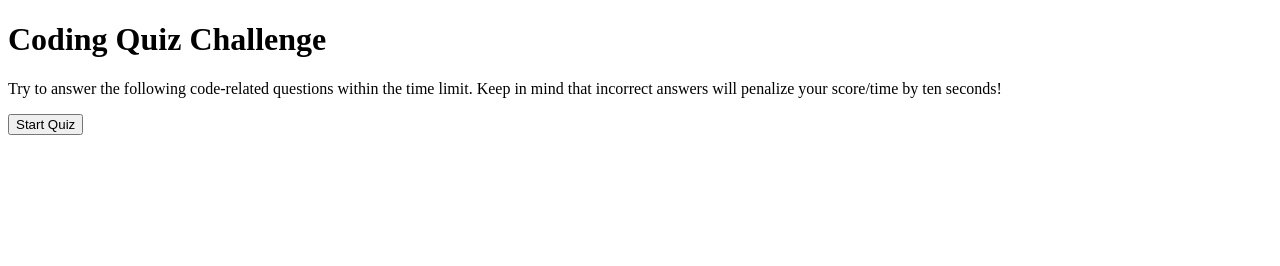
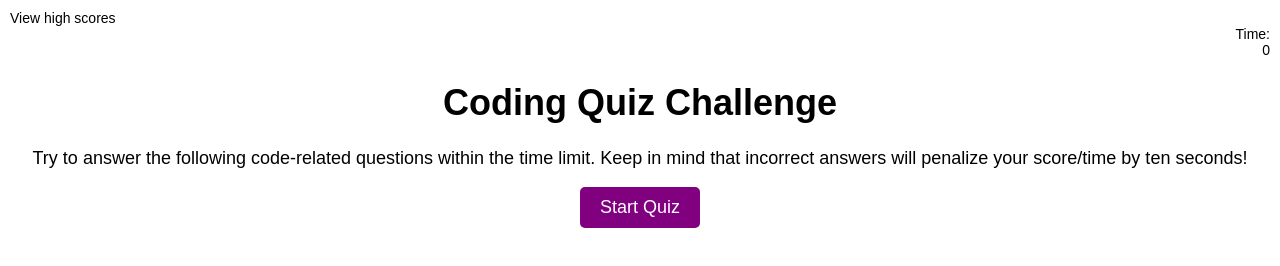
Before and after one commit to kdrummond528/Coding-Quiz, a plain HTML site: page index.html in a window 1280 px wide. Drawn offline with Linux system fonts and the light colour scheme.

Commit message:
created a highscores html and js added code to existing files

```diff
--- a/Assets/css/style.css
+++ b/Assets/css/style.css
@@ -0,0 +1,28 @@
+body {
+    font-family: Arial, Helvetica, sans-serif;
+    text-align: center;
+    font-size: 18px;
+    margin: 10px;
+}
+
+.view-highscores {
+    text-align: left;
+    font-size: 14px;
+}
+
+.timer {
+    text-align: right;
+    font-size: 14px;
+}
+
+.start-button button {
+    border-radius: 5px;
+    background-color: purple;
+    color: white;
+    padding: 10px 20px;
+    font-size: 18px;
+    outline: none;
+    border: none;
+    cursor: pointer;
+
+}
--- a/index.html
+++ b/index.html
@@ -4,17 +4,30 @@
 <head>
     <meta charset="UTF-8">
     <meta name="viewport" content="width-device-width, initial-scale-1.0">
-    <title>Coding Quiz</title>
+    <title>Coding Quiz Challenge</title>
     <link rel="stylesheet" href="./Assets/css/style.css">
+
 </head>
+
+<header>
+    <div class="view-highscores">View high scores</div>
+
+    <div class="timer">
+        <div class="time-text">Time:</div>
+        <div class="timer-sec">0</div>
+    </div>
+    <div class="timeline"></div>
+</header>
 
 <body>
     <h1>Coding Quiz Challenge</h1>
     <p>Try to answer the following code-related questions within the time limit.
         Keep in mind that incorrect answers will penalize your score/time by ten seconds!</p>
-    <div class="start_btn"><button>Start Quiz</button></div>
+
+    <div class="start-button"><button>Start Quiz</button></div>
 
 
+    <script src="./Assets/js/script.js"></script>
 </body>
 
 </html>
```
Also changed, not shown: highscores.html (added, +24 -0 lines), Assets/js/scores.js (added).
